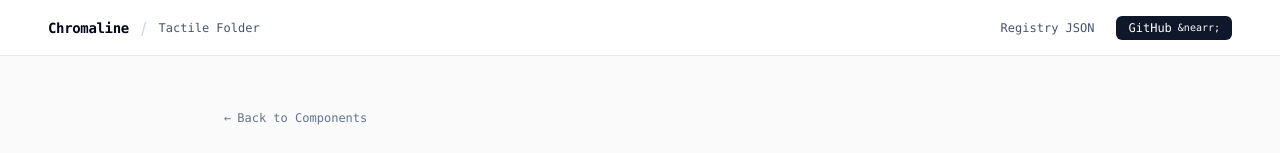
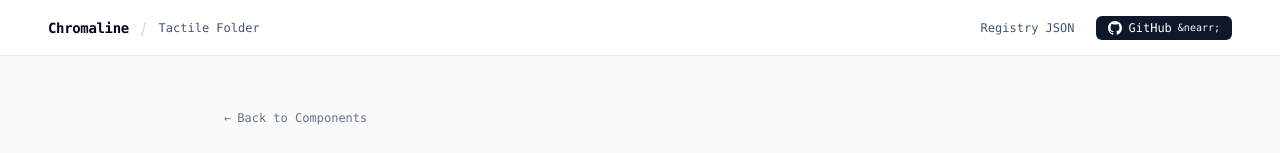
Before and after one commit to ThaminduDasanayake/chromaline, a Next.js app: page /components/folder in a window 1280 px wide. Shown: the top 153 px of the page. Built offline with nearby package versions, Linux system fonts and the light colour scheme.

Commit message:
feat: add GitHub icon and link to navigation across pages

```diff
--- a/app/components/folder/page.tsx
+++ b/app/components/folder/page.tsx
@@ -2,6 +2,7 @@
 
 import React, { useState } from "react";
 import Link from "next/link";
+import Image from "next/image";
 import { TactileSingleFolder } from "@/components/ui/tactile-folder";
 
 type PackageManager = "pnpm" | "npm" | "yarn" | "bun";
@@ -94,6 +95,13 @@
             rel="noopener noreferrer"
             className="text-xs font-mono px-3 py-1 rounded-md bg-slate-900 text-white hover:bg-slate-800 transition-colors flex items-center gap-1.5"
           >
+            <Image
+              src="/github.svg"
+              alt="GitHub"
+              width={14}
+              height={14}
+              className="w-3.5 h-3.5"
+            />
             <span>GitHub</span>
             <span className="text-[10px]">&nearr;</span>
           </a>
--- a/app/components/rolodex/page.tsx
+++ b/app/components/rolodex/page.tsx
@@ -2,6 +2,7 @@
 
 import React, { useState } from "react";
 import Link from "next/link";
+import Image from "next/image";
 import { ProjectLibrary } from "@/components/tactile/project-library";
 
 type PackageManager = "pnpm" | "npm" | "yarn" | "bun";
@@ -87,6 +88,13 @@
             rel="noopener noreferrer"
             className="text-xs font-mono px-3 py-1 rounded-md bg-slate-900 text-white hover:bg-slate-800 transition-colors flex items-center gap-1.5"
           >
+            <Image
+              src="/github.svg"
+              alt="GitHub"
+              width={14}
+              height={14}
+              className="w-3.5 h-3.5"
+            />
             <span>GitHub</span>
             <span className="text-[10px]">&nearr;</span>
           </a>
--- a/app/page.tsx
+++ b/app/page.tsx
@@ -2,6 +2,7 @@
 
 import React, { useState } from "react";
 import Link from "next/link";
+import Image from "next/image";
 import { ProjectLibrary } from "@/components/tactile/project-library";
 import { TactileSingleFolder } from "@/components/ui/tactile-folder";
 
@@ -46,6 +47,13 @@
             rel="noopener noreferrer"
             className="text-xs font-mono px-3 py-1 rounded-md bg-slate-900 text-white hover:bg-slate-800 transition-colors flex items-center gap-1.5"
           >
+            <Image
+              src="/github.svg"
+              alt="GitHub"
+              width={14}
+              height={14}
+              className="w-3.5 h-3.5"
+            />
             <span>GitHub</span>
             <span className="text-[10px]">&nearr;</span>
           </a>
```
Also changed, not shown: public/github.svg (added).
